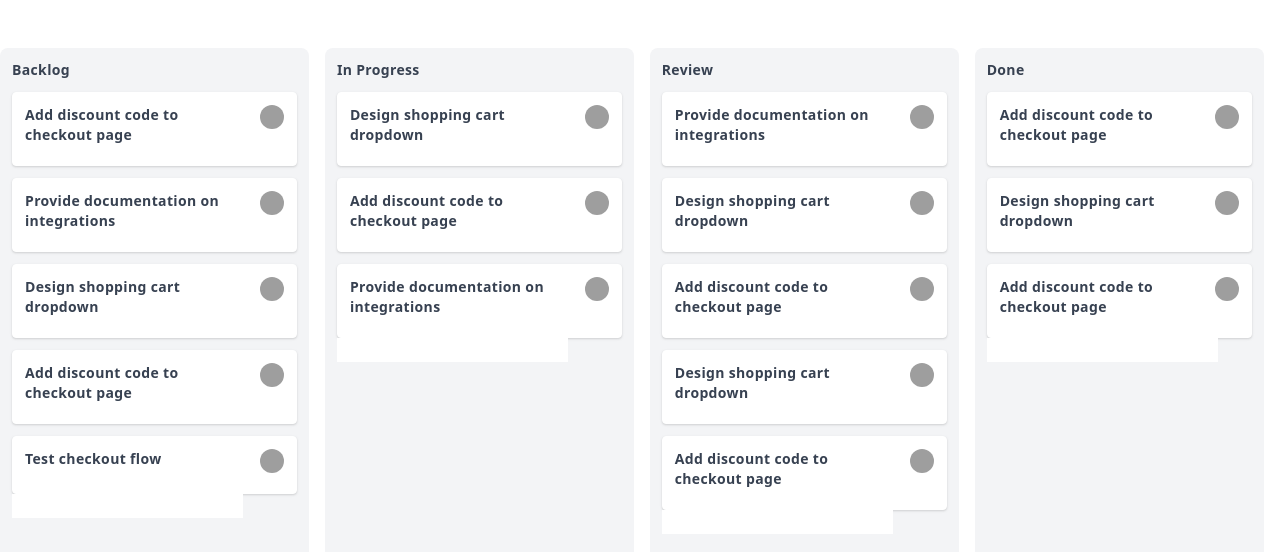
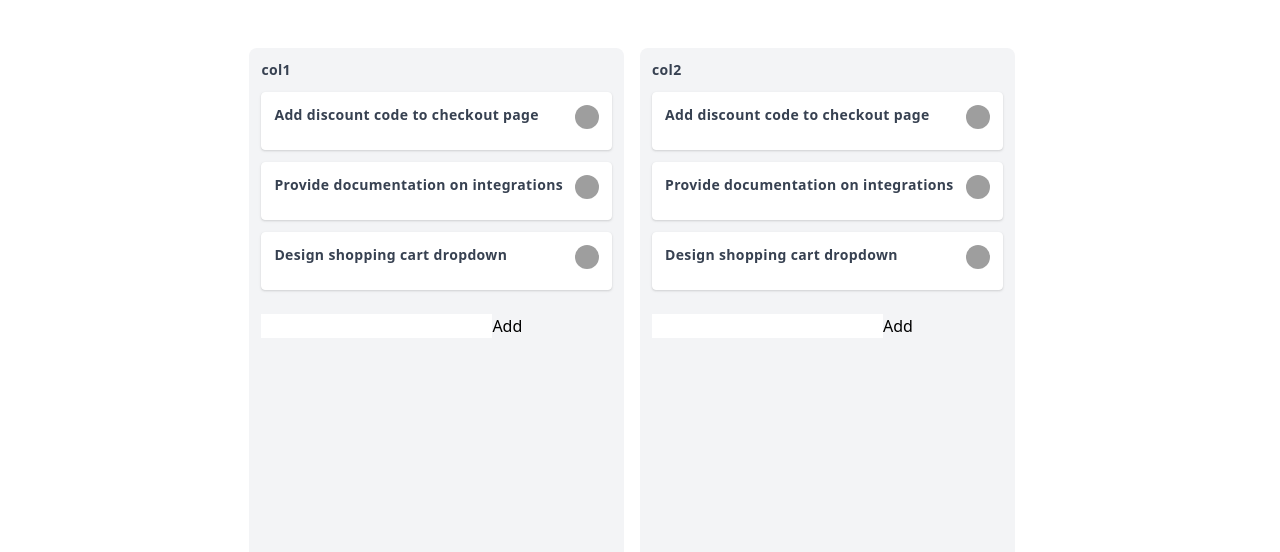
Before and after one commit to swarina/Airtribe-Task, a Nuxt app: page / in a window 1280 px wide. Shown: the top 552 px of the page. Built offline with nearby package versions, Linux system fonts and the light colour scheme; grey boxes are pictures that could not be loaded.

Commit message:
feat: add new new task for each status

```diff
--- a/pages/index.vue
+++ b/pages/index.vue
@@ -11,132 +11,181 @@ export default {
   data() {
     /*
     columns = [
-
+      {
+        title: "First",
+        tasks: []
+      },
+      {
+        title: "First",
+        tasks: []
+      }
     ]
     */
+
+
     return {
-      columns: [
-        {
-          title: "Backlog",
+      columns : {
+        col1: {
           tasks: [
             {
               id: 1,
               title: "Add discount code to checkout page",
-              date: "Sep 14",
-              type: "Feature Request"
             },
             {
               id: 2,
               title: "Provide documentation on integrations",
-              date: "Sep 12"
             },
             {
               id: 3,
               title: "Design shopping cart dropdown",
-              date: "Sep 9",
-              type: "Design"
+            },
+          ]
+        },
+        col2: {
+          tasks: [{
+              id: 1,
+              title: "Add discount code to checkout page",
             },
             {
-              id: 4,
-              title: "Add discount code to checkout page",
-              date: "Sep 14",
-              type: "Feature Request"
+              id: 2,
+              title: "Provide documentation on integrations",
             },
             {
-              id: 5,
-              title: "Test checkout flow",
-              date: "Sep 15",
-              type: "QA"
-            }
-          ]
-        },
-        {
-          title: "In Progress",
-          tasks: [
-            {
-              id: 6,
+              id: 3,
               title: "Design shopping cart dropdown",
-              date: "Sep 9",
-              type: "Design"
-            },
-            {
-              id: 7,
-              title: "Add discount code to checkout page",
-              date: "Sep 14",
-              type: "Feature Request"
-            },
-            {
-              id: 8,
-              title: "Provide documentation on integrations",
-              date: "Sep 12",
-              type: "Backend"
-            }
-          ]
-        },
-        {
-          title: "Review",
-          tasks: [
-            {
-              id: 9,
-              title: "Provide documentation on integrations",
-              date: "Sep 12"
-            },
-            {
-              id: 10,
-              title: "Design shopping cart dropdown",
-              date: "Sep 9",
-              type: "Design"
-            },
-            {
-              id: 11,
-              title: "Add discount code to checkout page",
-              date: "Sep 14",
-              type: "Feature Request"
-            },
-            {
-              id: 12,
-              title: "Design shopping cart dropdown",
-              date: "Sep 9",
-              type: "Design"
-            },
-            {
-              id: 13,
-              title: "Add discount code to checkout page",
-              date: "Sep 14",
-              type: "Feature Request"
-            }
-          ]
-        },
-        {
-          title: "Done",
-          tasks: [
-            {
-              id: 14,
-              title: "Add discount code to checkout page",
-              date: "Sep 14",
-              type: "Feature Request"
-            },
-            {
-              id: 15,
-              title: "Design shopping cart dropdown",
-              date: "Sep 9",
-              type: "Design"
-            },
-            {
-              id: 16,
-              title: "Add discount code to checkout page",
-              date: "Sep 14",
-              type: "Feature Request"
-            }
-          ]
+            },]
         }
-      ]
+      }
     };
+
+    // return {
+    //   columns: [
+    //     {
+    //       title: "Backlog",
+    //       tasks: [
+    //         {
+    //           id: 1,
+    //           title: "Add discount code to checkout page",
+    //           date: "Sep 14",
+    //           type: "Feature Request"
+    //         },
+    //         {
+    //           id: 2,
+    //           title: "Provide documentation on integrations",
+    //           date: "Sep 12"
+    //         },
+    //         {
+    //           id: 3,
+    //           title: "Design shopping cart dropdown",
+    //           date: "Sep 9",
+    //           type: "Design"
+    //         },
+    //         {
+    //           id: 4,
+    //           title: "Add discount code to checkout page",
+    //           date: "Sep 14",
+    //           type: "Feature Request"
+    //         },
+    //         {
+    //           id: 5,
+    //           title: "Test checkout flow",
+    //           date: "Sep 15",
+    //           type: "QA"
+    //         }
+    //       ]
+    //     },
+    //     {
+    //       title: "In Progress",
+    //       tasks: [
+    //         {
+    //           id: 6,
+    //           title: "Design shopping cart dropdown",
+    //           date: "Sep 9",
+    //           type: "Design"
+    //         },
+    //         {
+    //           id: 7,
+    //           title: "Add discount code to checkout page",
+    //           date: "Sep 14",
+    //           type: "Feature Request"
+    //         },
+    //         {
+    //           id: 8,
+    //           title: "Provide documentation on integrations",
+    //           date: "Sep 12",
+    //           type: "Backend"
+    //         }
+    //       ]
+    //     },
+    //     {
+    //       title: "Review",
+    //       tasks: [
+    //         {
+    //           id: 9,
+    //           title: "Provide documentation on integrations",
+    //           date: "Sep 12"
+    //         },
+    //         {
+    //           id: 10,
+    //           title: "Design shopping cart dropdown",
+    //           date: "Sep 9",
+    //           type: "Design"
+    //         },
+    //         {
+    //           id: 11,
+    //           title: "Add discount code to checkout page",
+    //           date: "Sep 14",
+    //           type: "Feature Request"
+    //         },
+    //         {
+    //           id: 12,
+    //           title: "Design shopping cart dropdown",
+    //           date: "Sep 9",
+    //           type: "Design"
+    //         },
+    //         {
+    //           id: 13,
+    //           title: "Add discount code to checkout page",
+    //           date: "Sep 14",
+    //           type: "Feature Request"
+    //         }
+    //       ]
+    //     },
+    //     {
+    //       title: "Done",
+    //       tasks: [
+    //         {
+    //           id: 14,
+    //           title: "Add discount code to checkout page",
+    //           date: "Sep 14",
+    //           type: "Feature Request"
+    //         },
+    //         {
+    //           id: 15,
+    //           title: "Design shopping cart dropdown",
+    //           date: "Sep 9",
+    //           type: "Design"
+    //         },
+    //         {
+    //           id: 16,
+    //           title: "Add discount code to checkout page",
+    //           date: "Sep 14",
+    //           type: "Feature Request"
+    //         }
+    //       ]
+    //     }
+    //   ]
+    // };
   },
 
   methods: {
-    addTask() {
-      console.log("addtaskjj");
+    addTask(col) {
+      if (this.newTask !== "") {
+        const newTaskObj = { id: 1, title: this.newTask };
+        this.columns[col].tasks.push(newTaskObj);
+
+        this.newTask = " ";
+      }
     }
   }
 };
@@ -146,16 +195,19 @@ export default {
   <div id="app">
     <div class="flex justify-center">
       <div class="min-h-screen flex overflow-x-scroll py-12">
-        <div v-for="column in columns" :key="column.title"
+        <div v-for="key in Object.keys(columns)" :key="key"
           class="bg-gray-100 rounded-lg px-3 py-3 column-width rounded mr-4">
-          <p class="text-gray-700 font-semibold font-sans tracking-wide text-sm">{{ column.title }}</p>
+          <p class="text-gray-700 font-semibold font-sans tracking-wide text-sm">{{ key }}</p>
           <!-- Draggable component comes from vuedraggable. It provides drag & drop functionality -->
-          <draggable :list="column.tasks" :animation="200" ghost-class="ghost-card" group="tasks">
+          <draggable :list="columns[key].tasks" :animation="200" ghost-class="ghost-card" group="tasks">
             <!-- Each element from here will be draggable and animated. Note :key is very important here to be unique both for draggable and animations to be smooth & consistent. -->
-            <task-card v-for="(task) in column.tasks" :key="task.id" :task="task" class="mt-3 cursor-move"></task-card>
+            <task-card v-for="(task) in columns[key].tasks" :key="task.id" :task="task" class="mt-3 cursor-move">
+            </task-card>
             <!-- </transition-group> -->
           </draggable>
-          <input type="text" @keyup="addTask">
+          <br />
+          <input v-model="newTask" type="text">
+          <button @click="addTask(key)">Add</button>
         </div>
       </div>
     </div>
```
